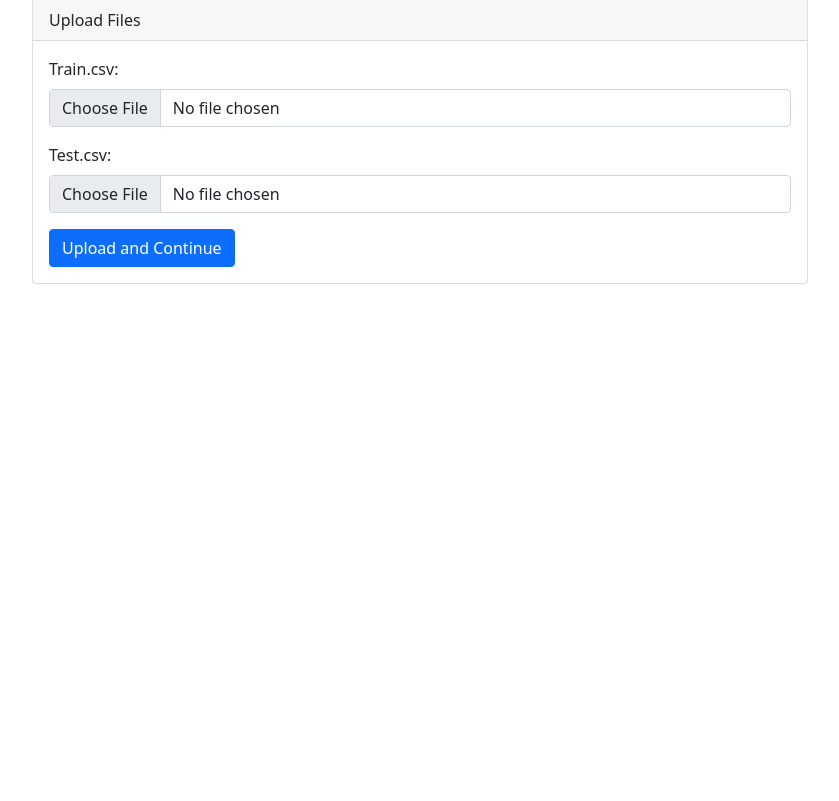
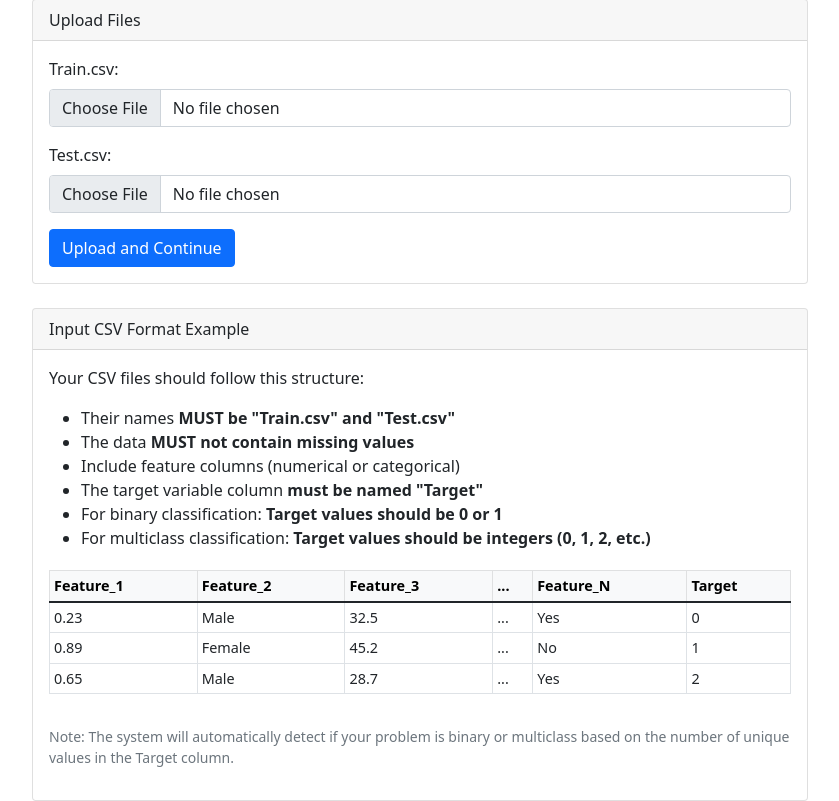
Before and after one commit to dzaridis/simplatab-machine-learning-automator, a Flask app: page / in a window 1280 px wide. Shown: the part 93-894 px from the top of the page, without its empty margins (220-1059 px from the left). Before the commit the page ends 377 px from the top, so only its background shows below. Run offline with Flask 3, Linux system fonts and the light colour scheme; parts of the project's set-up code (start-up, migrations or seed data) failed here and were passed over.

Commit message:
Fix: HTML Change

```diff
--- a/templates/index.html
+++ b/templates/index.html
@@ -6,6 +6,7 @@
     <style>
         body { padding-top: 20px; }
         .container { max-width: 800px; }
+        .example-table { font-size: 0.9em; margin-top: 20px; }
     </style>
 </head>
 <body>
@@ -38,6 +39,66 @@
                 </form>
             </div>
         </div>
+
+        <div class="card mt-4">
+            <div class="card-header">
+                Input CSV Format Example
+            </div>
+            <div class="card-body">
+                <p>Your CSV files should follow this structure:</p>
+                <ul>
+                    <li>Their names <strong>MUST be "Train.csv" and "Test.csv"</strong></li>
+                    <li>The data <strong>MUST not contain missing values</strong></li>
+                    <li>Include feature columns (numerical or categorical)</li>
+                    <li>The target variable column <strong>must be named "Target"</strong></li>
+                    <li>For binary classification: <strong>Target values should be 0 or 1</strong></li>
+                    <li>For multiclass classification: <strong>Target values should be integers (0, 1, 2, etc.)</strong></li>
+                </ul>
+
+                <div class="table-responsive example-table">
+                    <table class="table table-sm table-bordered">
+                        <thead class="table-light">
+                            <tr>
+                                <th>Feature_1</th>
+                                <th>Feature_2</th>
+                                <th>Feature_3</th>
+                                <th>...</th>
+                                <th>Feature_N</th>
+                                <th>Target</th>
+                            </tr>
+                        </thead>
+                        <tbody>
+                            <tr>
+                                <td>0.23</td>
+                                <td>Male</td>
+                                <td>32.5</td>
+                                <td>...</td>
+                                <td>Yes</td>
+                                <td>0</td>
+                            </tr>
+                            <tr>
+                                <td>0.89</td>
+                                <td>Female</td>
+                                <td>45.2</td>
+                                <td>...</td>
+                                <td>No</td>
+                                <td>1</td>
+                            </tr>
+                            <tr>
+                                <td>0.65</td>
+                                <td>Male</td>
+                                <td>28.7</td>
+                                <td>...</td>
+                                <td>Yes</td>
+                                <td>2</td>
+                            </tr>
+                        </tbody>
+                    </table>
+                </div>
+
+                <p class="mt-3 text-muted small">Note: The system will automatically detect if your problem is binary or multiclass based on the number of unique values in the Target column.</p>
+            </div>
+        </div>
     </div>
 </body>
 </html>
```
Also changed, not shown: Examples/dataset.py (+10 -10 lines).
